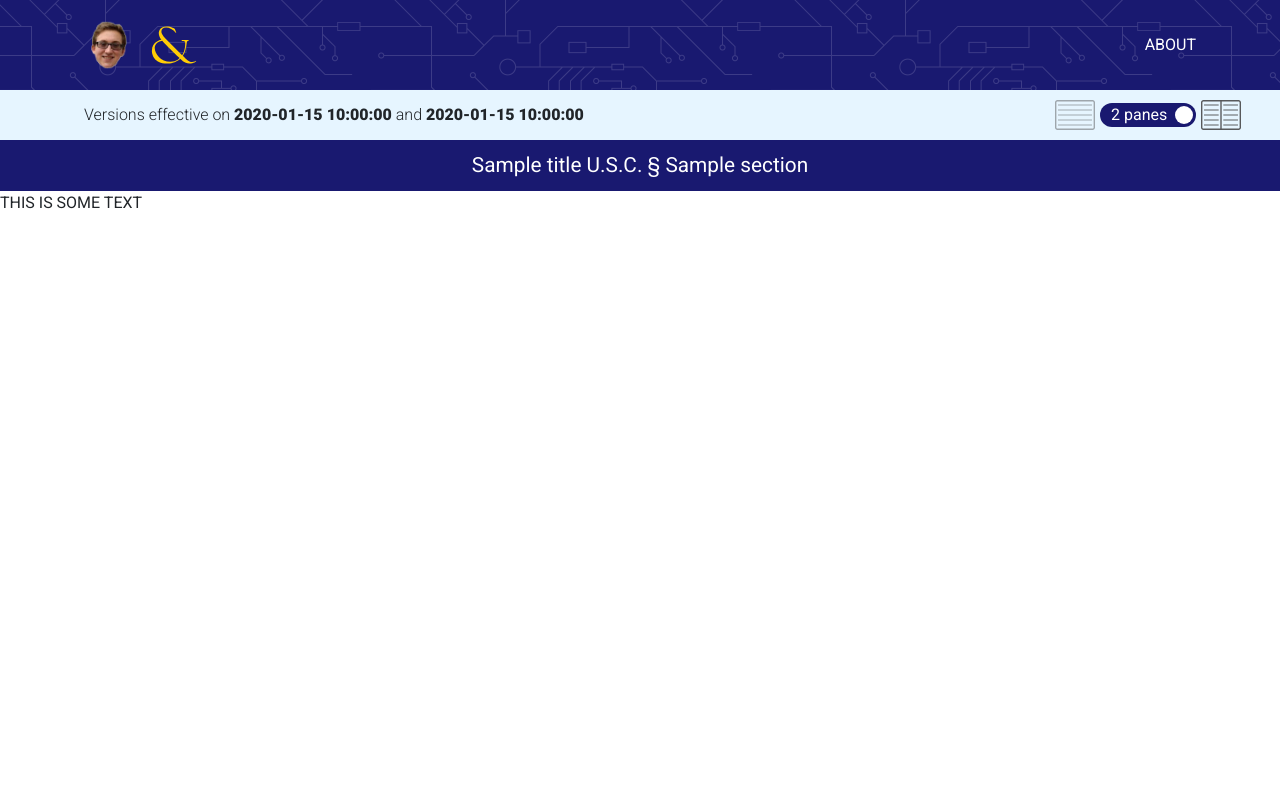
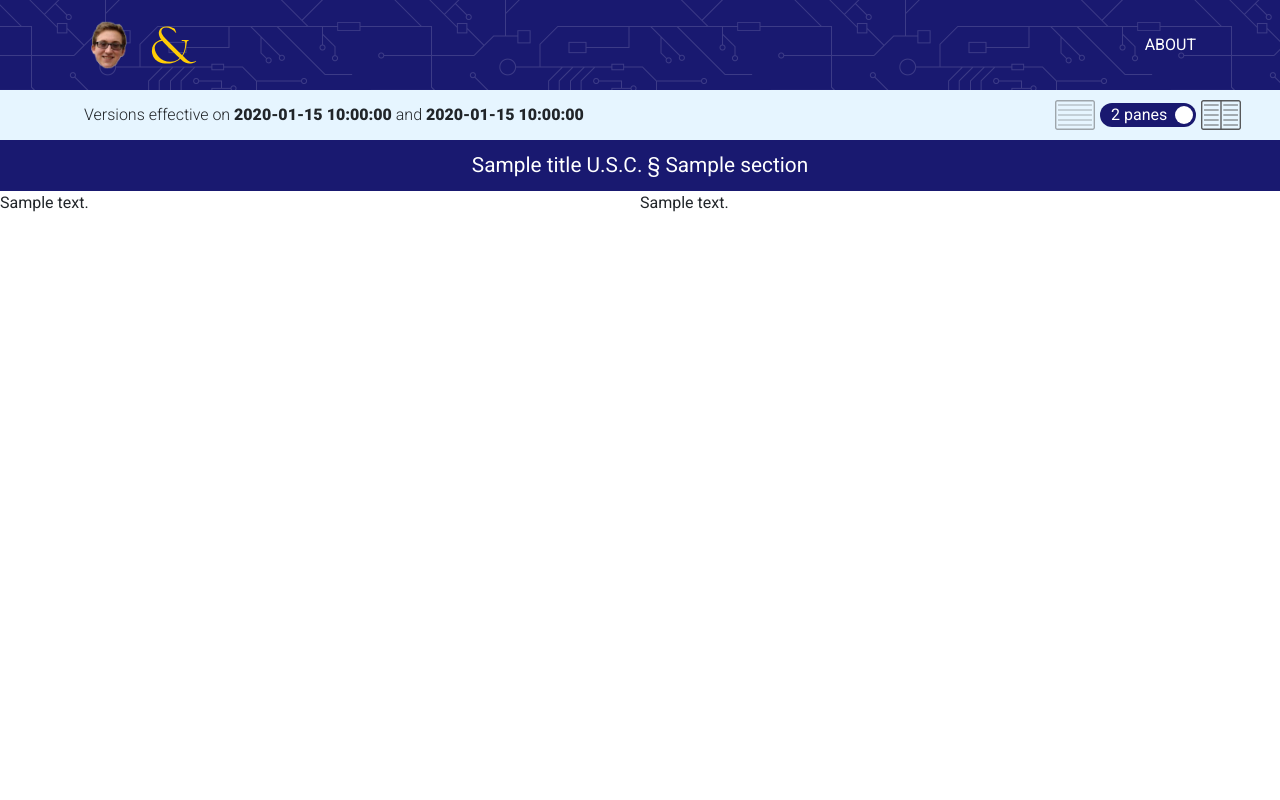
Before and after one commit to JOLTHacks/frontend, a Flask app: template app/templates/diff.html in a window 1280 px wide. Run offline with Flask 2, Linux system fonts and the light colour scheme; the template is opened without the code that fills it: most values are stand-ins (such as "Sample title", 1, 10 or a date in 2020); some libraries are stand-ins or nearby versions.

Commit message:
put in flexbox for side by side

```diff
--- a/app/constants.py
+++ b/app/constants.py
@@ -1,27 +1,29 @@
+# TODO: change the year to date matching & check w backend
+
 dates = {
-    1994: "January 4, 1995",
-    1995: "January 16, 1996",
-    1996: "January 6, 1997",
-    1997: "January 26, 1998",
-    1998: "January 5, 1999",
-    1999: "January 23, 2000",
-    2000: "January 2, 2001",
-    2001: "January 22, 2002",
-    2002: "January 6, 2003",
-    2003: "January 19, 2004",
-    2004: "January 3, 2005",
-    2005: "January 2, 2006",
-    2006: "January 3, 2007",
-    2007: "January 8, 2008",
-    2008: "January 5, 2009",
-    2009: "February 1, 2010",
-    2010: "January 7, 2011",
-    2011: "January 3, 2012",
-    2012: "January 15, 2013",
-    2013: "January 16, 2014",
-    2014: "January 5, 2015",
-    2015: "January 3, 2016",
-    2016: "January 6, 2017"
+    1995: "January 4, 1995",
+    1996: "January 16, 1996",
+    1997: "January 6, 1997",
+    1998: "January 26, 1998",
+    1999: "January 5, 1999",
+    2000: "January 23, 2000",
+    2001: "January 2, 2001",
+    2002: "January 22, 2002",
+    2003: "January 6, 2003",
+    2004: "January 19, 2004",
+    2005: "January 3, 2005",
+    2006: "January 2, 2006",
+    2007: "January 3, 2007",
+    2008: "January 8, 2008",
+    2009: "January 5, 2009",
+    2010: "February 1, 2010",
+    2011: "January 7, 2011",
+    2012: "January 3, 2012",
+    2013: "January 15, 2013",
+    2014: "January 16, 2014",
+    2015: "January 5, 2015",
+    2016: "January 3, 2016",
+    2017: "January 6, 2017"
 }
 
 # DUMMY VALUES
@@ -30,7 +32,7 @@ dummy = [{
     "text": [
         {
             "indentLevel": 0,
-            "markUpContent": "This is a set of <span class='delete'>fake</span><span class='add'>dummy</span> values."
+            "markUpContent": "This is a set of <span class='delete'>fake</span><span class='add'>dummy</span> values.<span class='add'>It is a long established fact that a reader will be distracted by the readable content of a page when looking at its layout. The point of using Lorem Ipsum is that it has a more-or-less normal distribution of letters, as opposed to using 'Content here, content here', making it look like readable English. Many desktop publishing packages and web page editors now use Lorem Ipsum as their default model text, and a search for 'lorem ipsum' will uncover many web sites still in their infancy. Various versions have evolved over the years, sometimes by accident, sometimes on purpose (injected humour and the like).</span>"
         },
         {
             "indentLevel": 1,
--- a/app/static/css/button-toggle.css
+++ b/app/static/css/button-toggle.css
@@ -1,3 +1,11 @@
+:export {
+  headerHeightBig: 140px;
+  headerHeightSmall: 104px;
+  headerHeightShrinkBig: 110px;
+  headerHeightShrinkSmall: 96px;
+  screenMed: 768px;
+}
+
 .btn-toggle {
   margin: 3 0 3 0;
   padding: 0;
@@ -22,7 +30,7 @@
   content: ' ';
   background-repeat: no-repeat;
   background-size: 40px;
-  height: 30;
+  height: 30px;
   width: 40px;
 }
 
--- a/app/static/css/diff.css
+++ b/app/static/css/diff.css
@@ -110,10 +110,6 @@ header#tools .header-container {
   font-size: 1.3rem;
 }
 
-.section-content {
-  height: 600px;
-}
-
 @media screen and (min-width: 768px) {
   #nav.shrink ~ .main .section-bar.fixed {
     top: 110px;
@@ -125,4 +121,17 @@ header#tools .header-container {
     top: 96px;
   }
 }
+
+.section-content {
+  display: flex;
+  flex-wrap: wrap;
+}
+
+.section-content .item {
+  width: 50%;
+}
+
+.section-content .item.left .add {
+  display: none;
+}
 /*# sourceMappingURL=diff.css.map */
--- a/app/static/css/diff.scss
+++ b/app/static/css/diff.scss
@@ -85,17 +85,6 @@ header {
 	}
 }
 
-// FOR TESTING ONLY
-// #tools {
-// 	display: none;
-// }
-
-.section-content {
-	height: 600px;
-}
-
-// .shrink is on & sibling with: .section-bar.fixed (screen sizes)
-
 #nav.shrink ~ .main {
 	.section-bar.fixed {
 		@media screen and (min-width:$screen-med){
@@ -106,3 +95,21 @@ header {
 		}
 	}
 }
+
+.section-content {
+	display: flex;
+	flex-wrap: wrap;
+
+	.item {
+		width: 50%;
+		&.left {
+			.add {
+				display:none;
+			}
+		}
+
+		&.right {
+
+		}
+	}
+}
--- a/app/static/css/header.css
+++ b/app/static/css/header.css
@@ -1,6 +1,8 @@
 :export {
-  headerHeightBig: 110px;
-  headerHeightSmall: 107px;
+  headerHeightBig: 140px;
+  headerHeightSmall: 104px;
+  headerHeightShrinkBig: 110px;
+  headerHeightShrinkSmall: 96px;
   screenMed: 768px;
 }
 
--- a/app/static/js/main.js
+++ b/app/static/js/main.js
@@ -26,8 +26,8 @@ if (titles.length == 1) {
 var DIFF_MAX = 5;
 
 // THESE ARE THE YEARS WE SUPPORT
-var MIN_YEAR = 1994;
-var MAX_YEAR = 2016;
+var MIN_YEAR = 1995;
+var MAX_YEAR = 2017;
 
 // this is converting them into two digit format...basically just taking the last 2 digits of the number
 var MIN_YEAR_SHORT = parseInt(MIN_YEAR.toString().slice(-2));
--- a/app/templates/diff.html
+++ b/app/templates/diff.html
@@ -23,12 +23,20 @@
 </header>
 
 <div class="main">
-	{% for content in diffs %}
+	{% for each in diffs %}
 	<div class="section-bar">
-		<p>{{ title}} U.S.C. &sect; {{ content.section }}</p>
+		<p>{{ title }} U.S.C. &sect; {{ each.section }}</p>
 	</div>
 	<div class="section-content">
-		THIS IS SOME TEXT
+		<!-- ADD DROPDOWNS -->
+		{% for clause in each.text %}
+			<div class="item left" data-indent= "{{ clause.indentLevel }}">
+				{{ clause.markUpContent|safe }}
+			</div>
+			<div class="item right" data-indent= "{{ clause.indentLevel }}">
+				{{ clause.markUpContent|safe }}
+			</div>
+		{% endfor %}
 	</div>
 	{% endfor %}
 </div>
```
Also changed, not shown: 3 other files.
